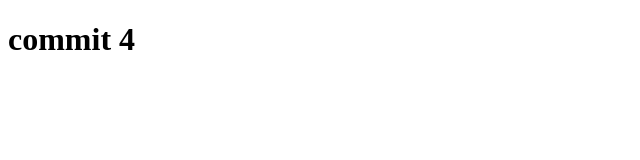
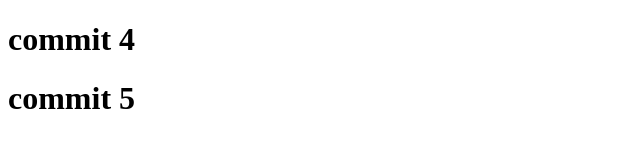
Before and after one commit to Cokowa/Lec4, a plain HTML site: page index.html in a window 1280 px wide. Shown: the whole page, without its empty margins (0-640 px from the left). Drawn offline with Linux system fonts and the light colour scheme.

Commit message:
Commit 5

```diff
--- a/index.html
+++ b/index.html
@@ -3,5 +3,6 @@
    <head></head>
    <body>
        <h1>commit 4</h1>
+       <h1>commit 5</h1>
    </body>
 </html>
```
